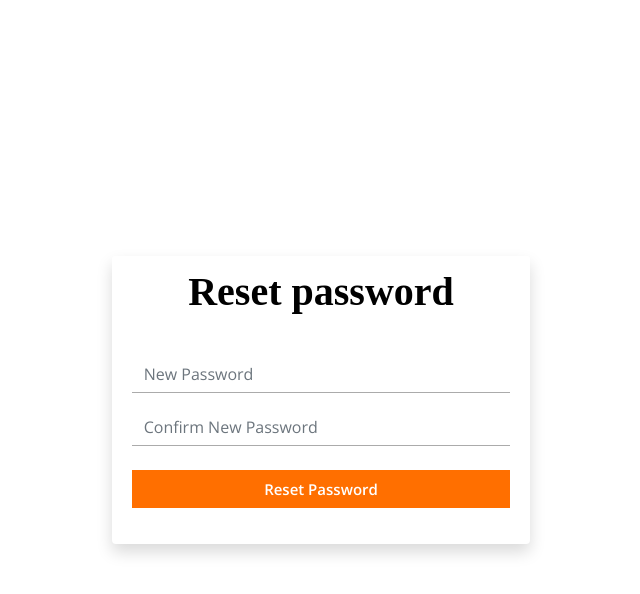
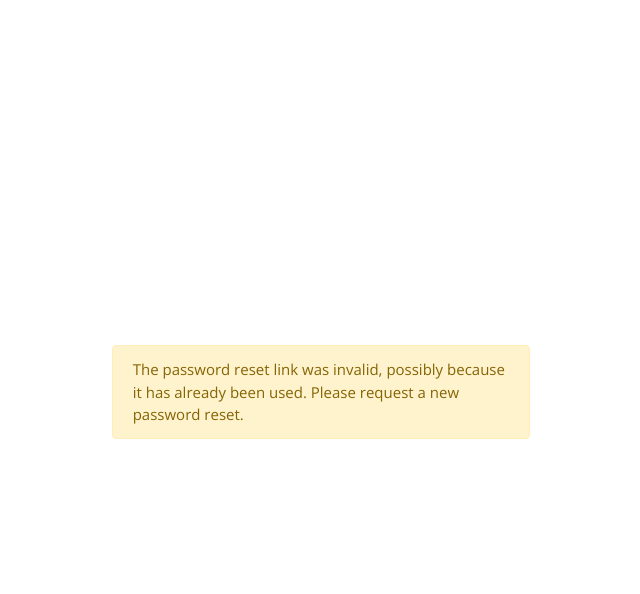
Before and after one commit to Gustavo-F/blog-django-girls, a Django app: page /accounts/passwordreset/1/1/ in a window 1280 px wide. Shown: the top 594 px of the page, without its empty margins (319-959 px from the left). Run offline with Django 3.2, Linux system fonts and the light colour scheme; some libraries are stand-ins or nearby versions; some web fonts are replaced.

Commit message:
finish reset password

```diff
--- a/account/templates/account/reset_password.html
+++ b/account/templates/account/reset_password.html
@@ -2,49 +2,73 @@
 
 <!DOCTYPE html>
 <html lang="en" class="h-100">
+
 <head>
     {% include 'partial/_head.html' %}
     <title>Reset Password</title>
 </head>
+
 <body class="h-100 w-100">
     <main class="row h-100 justify-content-center align-items-center m-0">
         <div class="col-xl-4 col-lg-4 col-lg-6 m-0 p-1">
-                <div class="card shadow border-0">
-                    <div class="card-header bg-white border-0">
-                        <div class="text-center">
-                            <h3>Reset password</h3>
+            {% if validlink %}
+                <div class="card shadow-lg border-0 rounded-lg mt-0 mb-3">
+                    <div class="card-header justify-content-center">
+                        <h3 class="font-weight-light my-4 text-center">Reset Your Password</h3>
+                    </div>
+                    {% if form.errors %}
+                        <div class="alert alert-danger alert-dismissible" role="alert">
+                            <div id="form_errors">
+                                {% for key, value in form.errors.items %}
+                                <strong>{{ value }}</strong>
+                                {% endfor %}
+                            </div>
+                            <button type="button" class="close" data-dismiss="alert" aria-label="Close">
+                                <span aria-hidden="true">&times;</span>
+                            </button>
+                        </div>
+                    {% endif %}
+
+                    <div class="card-body">
+                        <form method="POST">
+                            {% csrf_token %}
+                            <div class="form-row">
+                                <div class="col-md-10 offset-md-1">
+                                    <div class="form-group">
+                                        <label class="small mb-1" for="id_new_password1">New Password</label>
+                                        <input type="password" name="new_password1" autocomplete="new-password"
+                                            class="form-control" required id="id_new_password1"
+                                            placeholder="Enter password" />
+                                        <span>
+                                        </span>
                                     </div>
                                 </div>
-                    <div class="card-body mt-0">
-                        {% include 'partial/_messages.html' %}
-
-                        <form method="post" autocomplete="off">
-                            {% csrf_token %}
-
-                            <div class="form-group mb-3">
-                                <input
-                                    type="password" name="new_password1" autocomplete="new-password"
-                                    class="form-control" required id="id_new_password1"
-                                    placeholder="New Password"
-                                />
                             </div>
-                            <div class="form-group mb-4">
-                                <input
-                                    type="password" name="new_password2" autocomplete="new-password"
-                                    required id="id_new_password2" class="form-control"
-                                    placeholder="Confirm New Password"
-                                />
+                            <div class="form-row">
+                                <div class="col-md-10 offset-md-1">
+                                    <div class="form-group">
+                                        <label class="small mb-1" for="id_new_password2">New Password Confirmation</label>
+                                        <input type="password" name="new_password2" autocomplete="new-password" required
+                                            id="id_new_password2" class="form-control" placeholder="Confirm password" />
                                     </div>
-                            <div class="row">
-                                <div class="col-lg-12">
-                                    <div class="form-group mb-3">
-                                        <button class="btn btn-primary w-100" type="submit">Reset Password</button>
+                                </div>
+                            </div>
+                            <div class="form-row">
+                                <div class="col-md-10 offset-md-1">
+                                    <div class="form-group mt-0 mb-1">
+                                        <button type="submit" class="col-md-12 btn btn-dark" id="reset">Reset Password</button>
                                     </div>
                                 </div>
                             </div>
                         </form>
                     </div>
                 </div>
+            {% else %}
+                <div class="alert alert-warning">
+                    The password reset link was invalid, possibly because it has already been used.
+                    Please request a new password reset.
+                </div>
+            {% endif %}
         </div>
     </main>
 
@@ -65,4 +89,5 @@
     <!-- reading time -->
     <script src="{% static 'plugins/reading-time/readingTime.min.js' %}"></script>
 </body>
+
 </html>
--- a/account/templates/account/reset_password_complete.html
+++ b/account/templates/account/reset_password_complete.html
@@ -13,7 +13,8 @@
                     <div class="card-header bg-white border-0">
                         <div class="text-center">
                             <h3>Success</h3>
-                            <p>Your password has been changed. <a href="{% url 'account:login' %}">Click here to login</a></p>
+                            <p>Your password has been changed.</p>
+                            <a href="{% url 'account:login' %}">Click here to login</a>
                         </div>
                     </div>
                 </div>
--- a/account/urls.py
+++ b/account/urls.py
@@ -1,4 +1,4 @@
-from django.urls import path
+from django.urls import path, reverse_lazy
 from django.contrib.auth import views as auth_views
 from . import views
 
@@ -12,7 +12,10 @@ urlpatterns = [
 
     path(
         'passwordreset/<uidb64>/<token>/',
-        auth_views.PasswordResetConfirmView.as_view(template_name='account/reset_password.html'),
+        auth_views.PasswordResetConfirmView.as_view(
+            template_name = 'account/reset_password.html',
+            success_url = reverse_lazy('account:password_reset_complete')
+        ),
         name='password_reset'
     ),
 
--- a/account/views.py
+++ b/account/views.py
@@ -1,7 +1,9 @@
+from django import views
 from django.contrib import messages
 from django.contrib.auth import authenticate, login, logout
 from django.contrib.auth.models import User
 from django.contrib.auth.views import PasswordResetView
+from django.contrib.messages.views import SuccessMessageMixin
 from django.shortcuts import redirect, render
 from django.urls import reverse_lazy
 from django.views.generic import View
@@ -73,7 +75,7 @@ class Register(View):
         return redirect('blog:index')
 
 
-class ForgotPassword(PasswordResetView):
+class ForgotPassword(SuccessMessageMixin, PasswordResetView):
     template_name = 'account/forgot.html'
     email_template_name = 'account/reset_password_email.html'
     subject_template_name = 'account/reset_password_subject.txt '
--- a/blog/templates/blog/index.html
+++ b/blog/templates/blog/index.html
@@ -19,7 +19,7 @@
                         <h4 class="title-border">
                             <a class="text-dark" href="{% url 'blog:post_details' post.slug %}">{{ post.title }}</a>
                         </h4>
-                    <p>{{ post.text | slice:"0:196" }} ...</p>
+                        <p>{{ post.text|slice:"0:196" }} ...</p>
                         <a href="{% url 'blog:post_details' post.slug %}" class="btn btn-transparent">read more</a>
                     </article>
                 </div>
--- a/mysite/settings.py
+++ b/mysite/settings.py
@@ -135,7 +135,7 @@ DEFAULT_AUTO_FIELD = 'django.db.models.BigAutoField'
 
 CRISPY_TEMPLATE_PACK = 'bootstrap4'
 
-LOGIN_URL = 'blog:login'
+LOGIN_URL = 'account:login'
 
 MESSAGE_TAGS = {
     constants.DEBUG: 'alert-info',
--- a/templates/partial/_footer.html
+++ b/templates/partial/_footer.html
@@ -1,6 +1,6 @@
 {% load static %}
 
-<div class="bg-secondary footer mt-auto pt-5 pb-3">
+<div class="bg-secondary footer mt-5 pt-5 pb-3">
     <div class="container">
         <div class="row">
             <div class="col-md-3 col-sm-6 mb-4 mb-md-0">
```
Also changed, not shown: blog/templates/blog/post_details.html (+2 -8 lines). Lines whose indentation alone changed are shown as unchanged.
